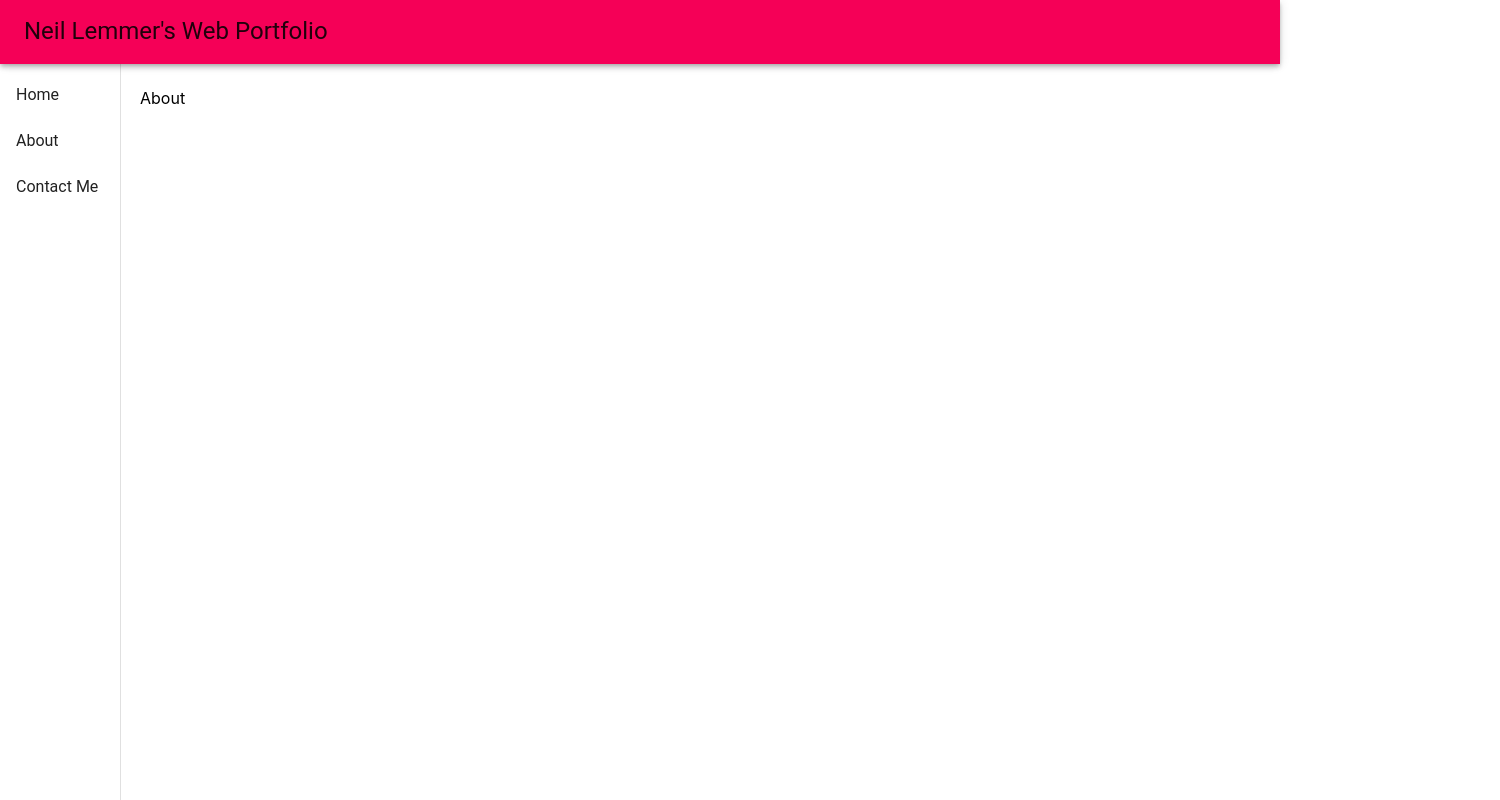
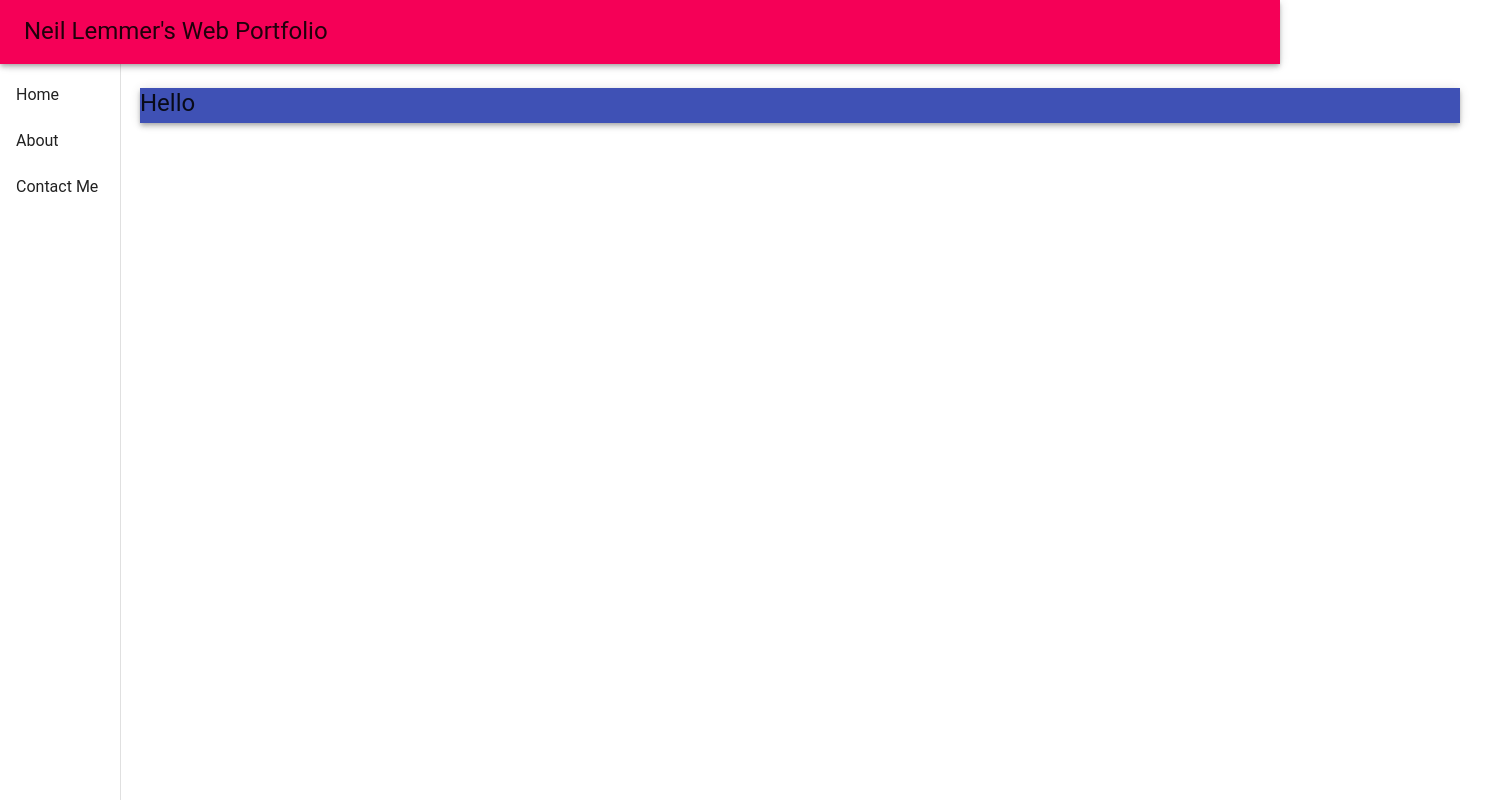
Before and after one commit to Neilphpbeginner/publicProfile, a React (Create React App) app: page /about in a window 1280 px wide. Shown: the whole page, 1500 px wide, since content can reach past the window. Built offline with nearby package versions, Linux system fonts and the light colour scheme.

Commit message:
Modifying Aboyt page with my cv. Battlining to get the MUI theme to work

```diff
--- a/src/components/About.js
+++ b/src/components/About.js
@@ -3,6 +3,7 @@ import { styles } from "./styles";
 import { withStyles } from "@material-ui/core/styles";
 import PropTypes from "prop-types";
 import NavBar from "./NavBar";
+import { Typography, AppBar, Toolbar } from "@material-ui/core";
 
 class About extends Component {
   render() {
@@ -11,7 +12,15 @@ class About extends Component {
       <div className={classes.root}>
         <NavBar />
         <div className={classes.content}>
-          <div className={classes.toolbar}>About</div>
+          <div className={classes.toolbar}>
+            <AppBar
+              position="static"
+              className={classes.aboutWidth}
+              color="primary"
+            >
+              <Typography variant={"h5"}>Hello</Typography>
+            </AppBar>
+          </div>
         </div>
       </div>
     );
--- a/src/components/App.js
+++ b/src/components/App.js
@@ -3,9 +3,11 @@ import { BrowserRouter, Route } from "react-router-dom";
 import {
   createMuiTheme,
   MuiThemeProvider,
-  withStyles
+  withStyles,
+  WithTheme
 } from "@material-ui/core/styles";
 import red from "@material-ui/core/colors/red";
+import { styles } from "./styles";
 import Home from "./Home";
 import About from "./About";
 import "./App.css";
@@ -17,23 +19,19 @@ const theme = createMuiTheme({
   }
 });
 
-const styles = theme => ({});
-
 console.log(theme);
 class App extends Component {
   render() {
     return (
+      <BrowserRouter>
         <div>
           <MuiThemeProvider theme={theme}>
-          <BrowserRouter>
-            <div>
             <Route exact path="/" component={Home} />
             <Route path="/about" component={About} />
             <Route path="/contact" component={ContactPage} />
+          </MuiThemeProvider>
         </div>
       </BrowserRouter>
-        </MuiThemeProvider>
-      </div>
     );
   }
 }
--- a/src/components/styles.js
+++ b/src/components/styles.js
@@ -8,5 +8,13 @@ export const styles = theme => ({
     paddingTop: theme.spacing.unit * 11,
     padding: theme.spacing.unit * 5
   },
-  toolbar: theme.mixins.toolbar
+  toolbar: theme.mixins.toolbar,
+  appBar: {
+    zIndex: theme.zIndex.drawer + 1
+  },
+  aboutWidth: {
+    display: "flex",
+    width: theme.zIndex.drawer + 120,
+    height: 35
+  }
 });
```
Lines whose indentation alone changed are shown as unchanged.
